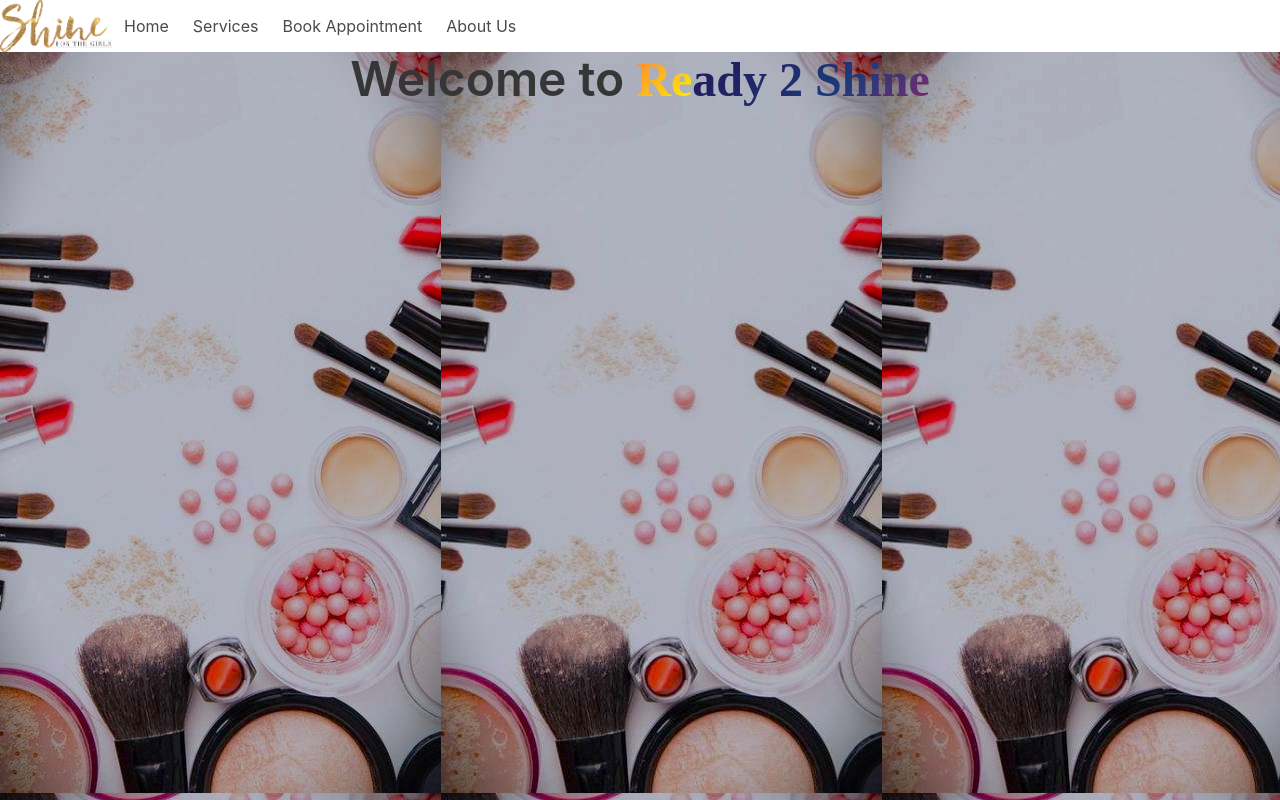
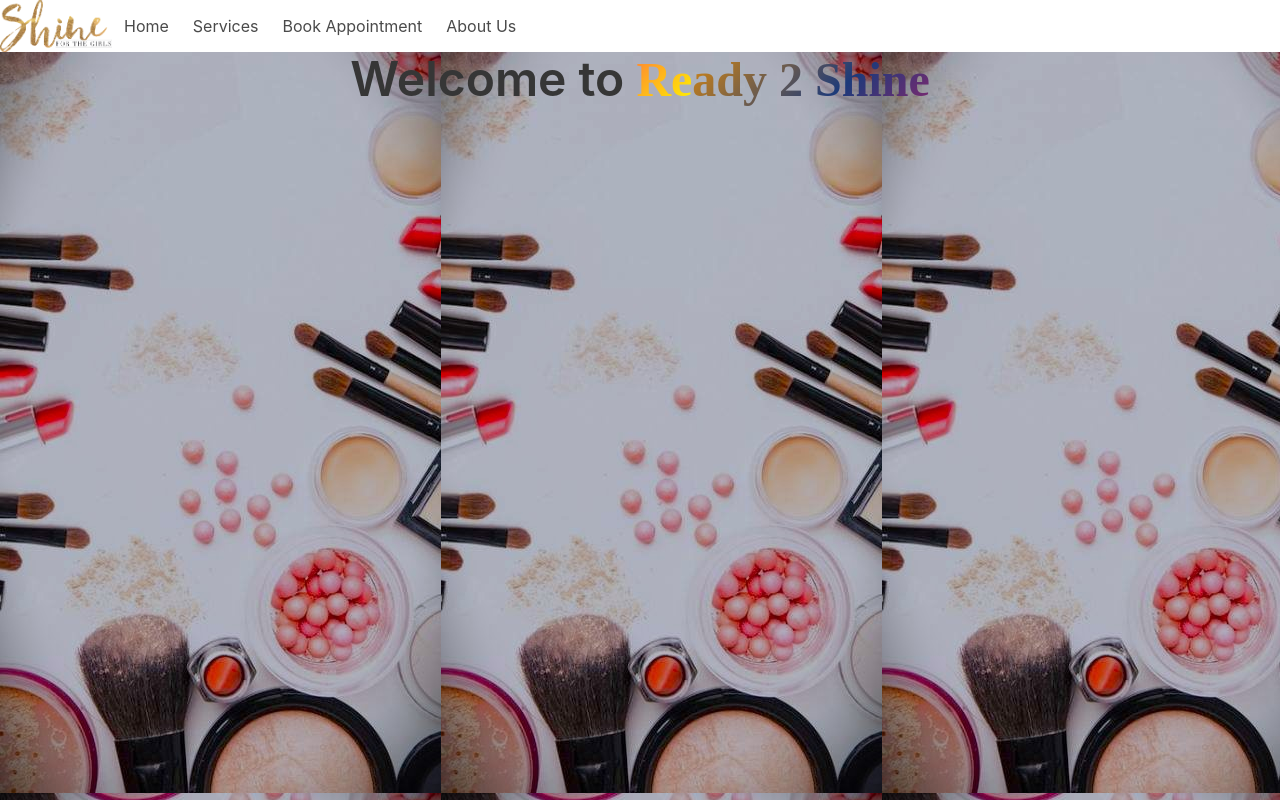
Before and after one commit to chethan1996/beauty-salon, a React (Create React App) app: page / in a window 1280 px wide. Built offline with nearby package versions, Linux system fonts and the light colour scheme.

Commit message:
Update color

```diff
--- a/src/components/landingPage/landingPage.css
+++ b/src/components/landingPage/landingPage.css
@@ -4,7 +4,7 @@
     font-size:"40px";
   background-image: linear-gradient(
     -225deg,
-    #231557 0%,
+    #d88810 0%,
     #1c3a7a 29%,
     #ff1361 67%,
     #fff800 100%
```
